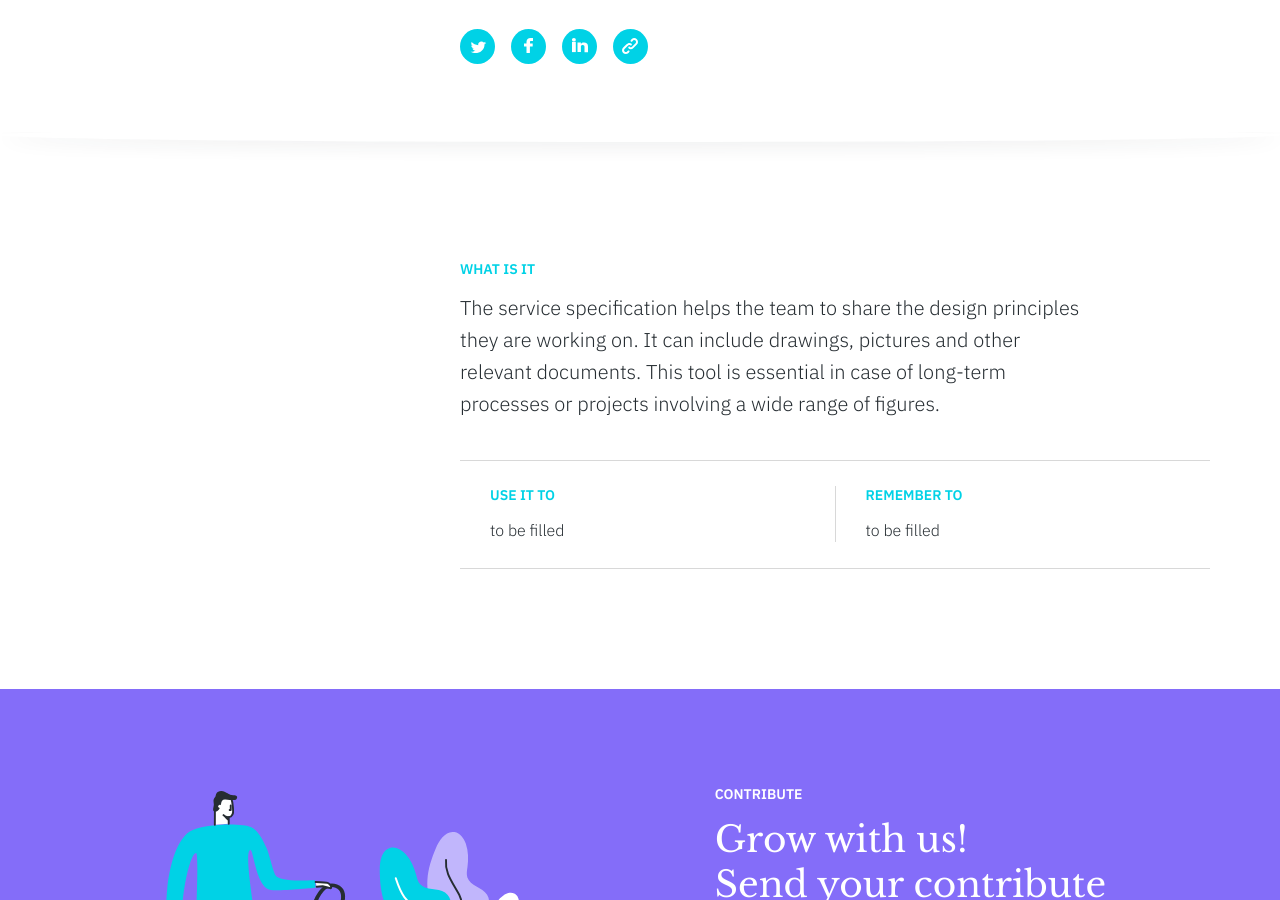
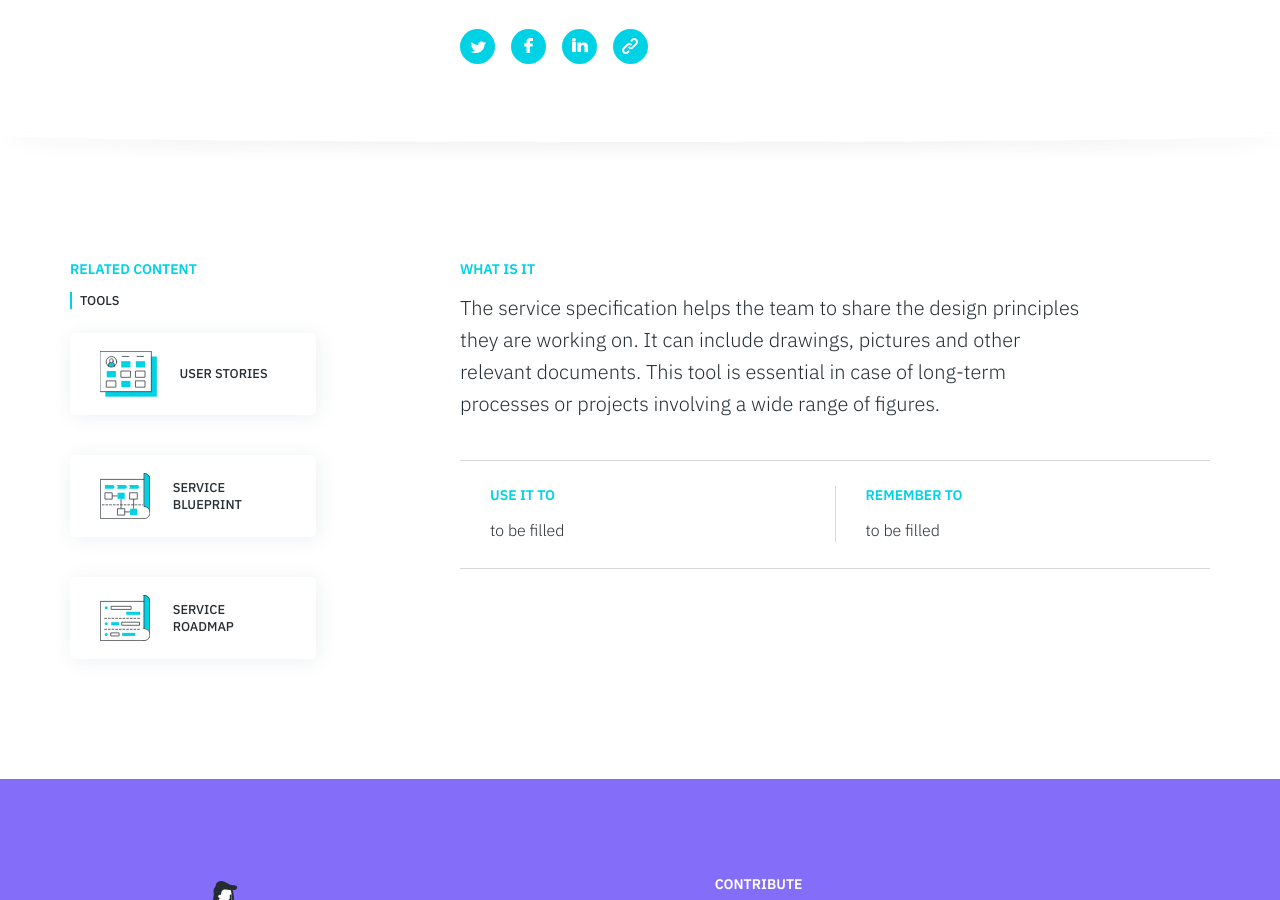
Before and after one commit to service-design-tools/sdt-website, a Jekyll site: the page built from _tools/service-specifications.md, in a window 1280 px wide and 900 px high, scrolled down 505 px. Built offline with Jekyll 4.4.1, drawn with Linux system fonts in a browser that asks for light colours.

Commit message:
Update tool “service-specifications”

```diff
--- a/_tools/service-specifications.md
+++ b/_tools/service-specifications.md
@@ -28,6 +28,11 @@ icon: >
     <line class="svg--outline" x1="43.5" y1="50.5" x2="77.2" y2="50.5"/>
     <line class="svg--outline" x1="43.5" y1="67.9" x2="66.3" y2="67.9"/>
   </svg>
+related:
+  tools:
+    - User Stories
+    - Service Blueprint
+    - Service Roadmap
 use: to be filled
 reminder: to be filled
 ---
```
